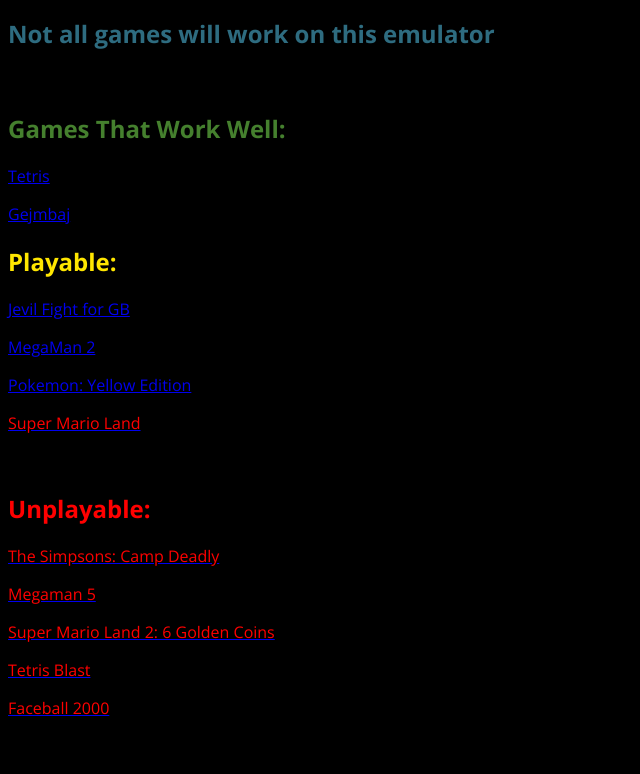
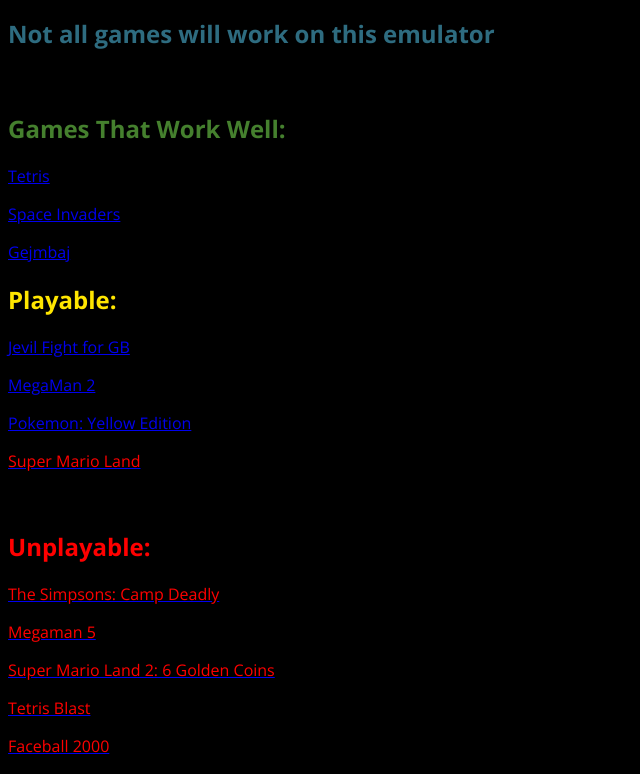
Before and after one commit to nmsderp/gb-online, a plain HTML site: page index.html in a window 1280 px wide. Shown: the part 108-882 px from the top of the page, without its empty margins (0-640 px from the left). Drawn offline with nearby package versions, Linux system fonts and the light colour scheme.

Commit message:
im done for today

```diff
--- a/index.html
+++ b/index.html
@@ -10,6 +10,7 @@
 <p>&nbsp;</p>
 <h2 style="color: #45802e;">Games That Work Well:</h2>
 <p><a href="/player.html?rom=https://gb-online.vercel.app/roms/tetris.gb">Tetris</a></p>
+<p><a href="/player.html?rom=https://gb-online.vercel.app/roms/space.gb">Space Invaders</a></p>
 <p id="firstHeading" class="firstHeading mw-first-heading"><a href="/player.html?rom=https://gb-online.vercel.app/roms/test.gb"><span class="mw-page-title-main">Gejmbaj</span></a></p>
 <h2 style="color: #ffe600;">Playable:</h2>
 <p><a href="/player.html?rom=https://gb-online.vercel.app/roms/jevil.gb">Jevil Fight for GB</a></p>
```
